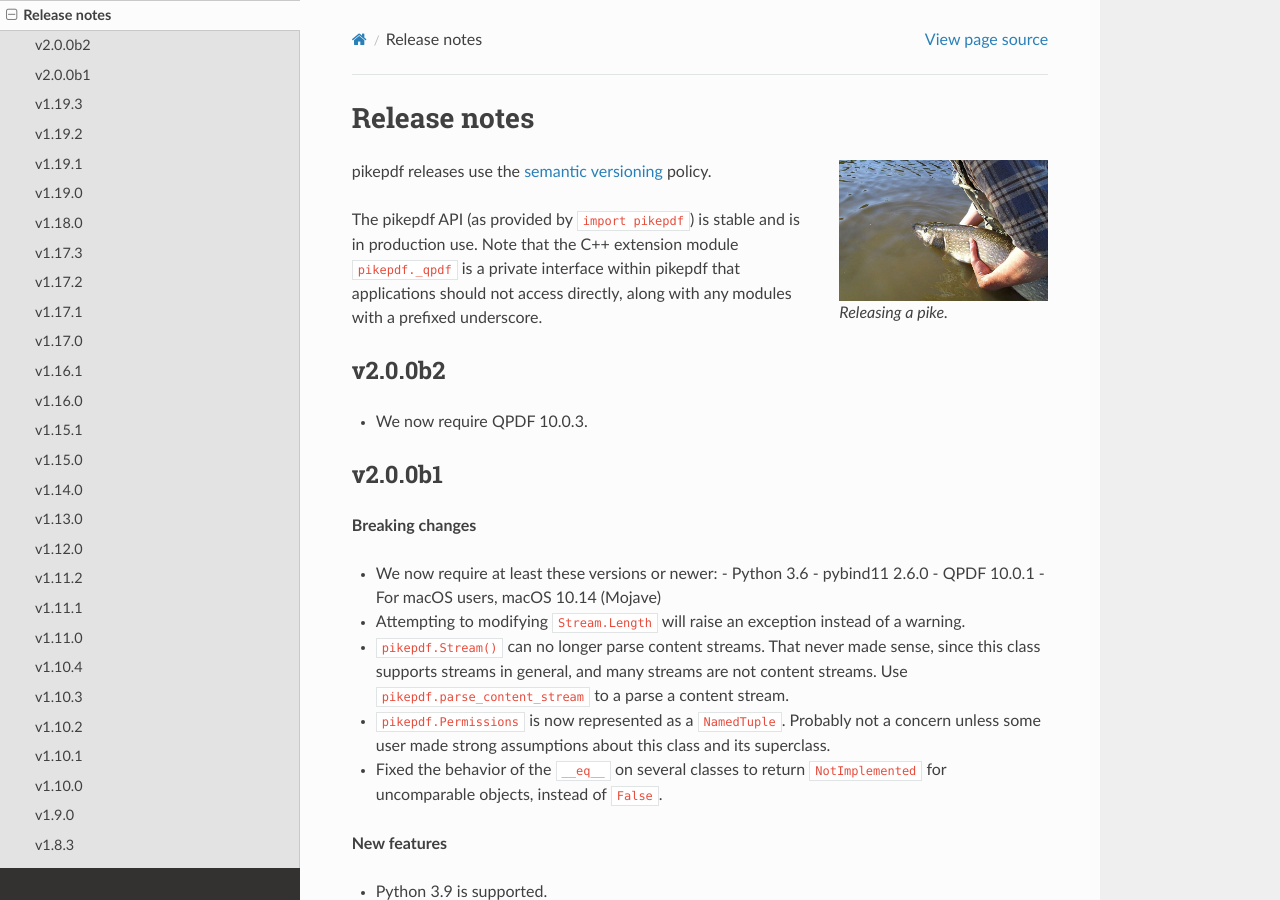
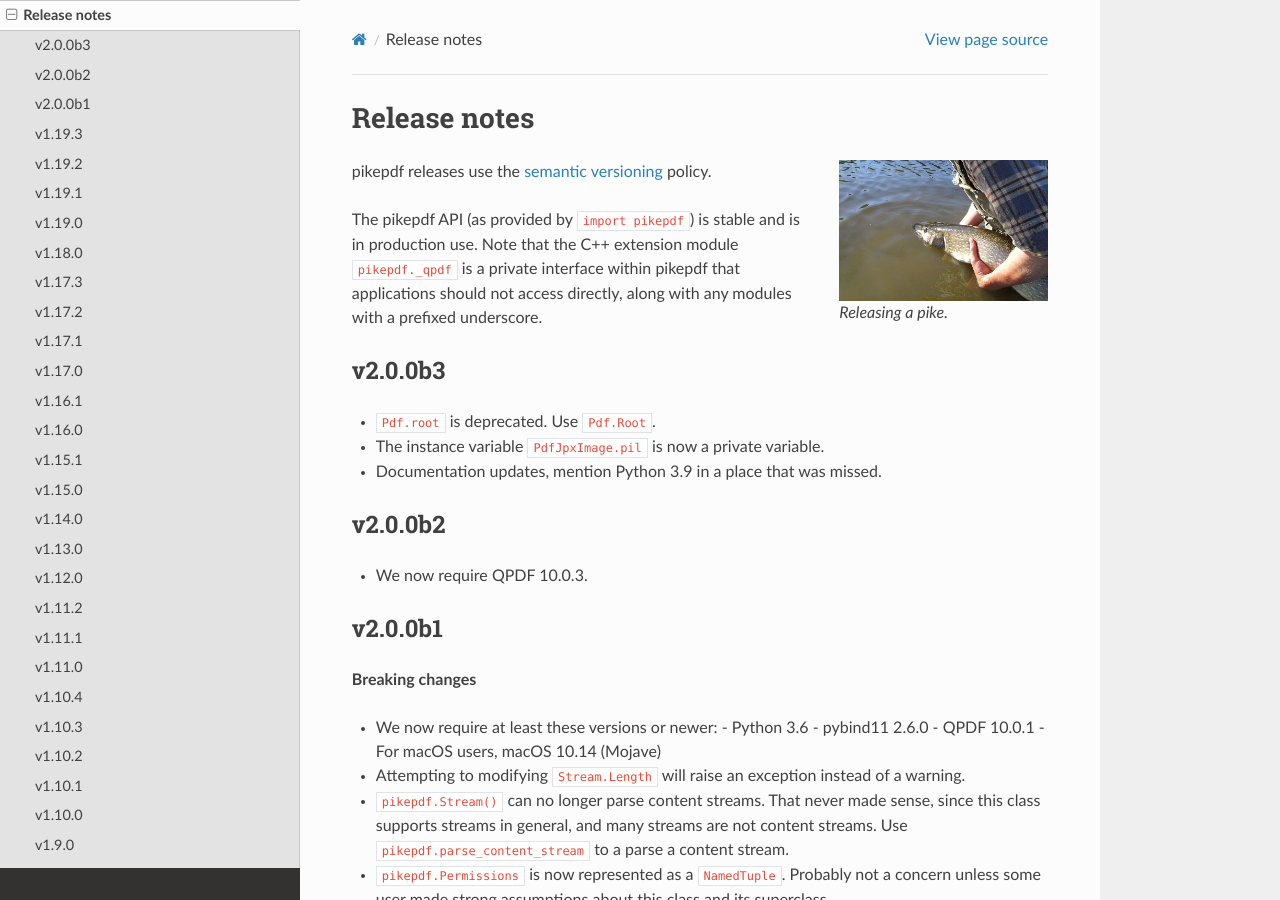
Before and after one commit to pikepdf/pikepdf, a Sphinx documentation site: the page built from docs/release_notes.rst, in a window 1280 px wide and 900 px high. Built offline with Sphinx 7.4.7 and the Read the Docs theme 2.0.0, drawn with Linux system fonts in a browser that asks for light colours; the version number could not be read and is left out.

Commit message:
v2.0.0b3 release notes

```diff
--- a/docs/release_notes.rst
+++ b/docs/release_notes.rst
@@ -17,6 +17,13 @@ The pikepdf API (as provided by ``import pikepdf``) is stable and
 is in production use. Note that the C++ extension module
 ``pikepdf._qpdf`` is a private interface within pikepdf that applications
 should not access directly, along with any modules with a prefixed underscore.
+
+v2.0.0b3
+========
+
+-  ``Pdf.root`` is deprecated. Use ``Pdf.Root``.
+-  The instance variable ``PdfJpxImage.pil`` is now a private variable.
+-  Documentation updates, mention Python 3.9 in a place that was missed.
 
 v2.0.0b2
 ========
```
